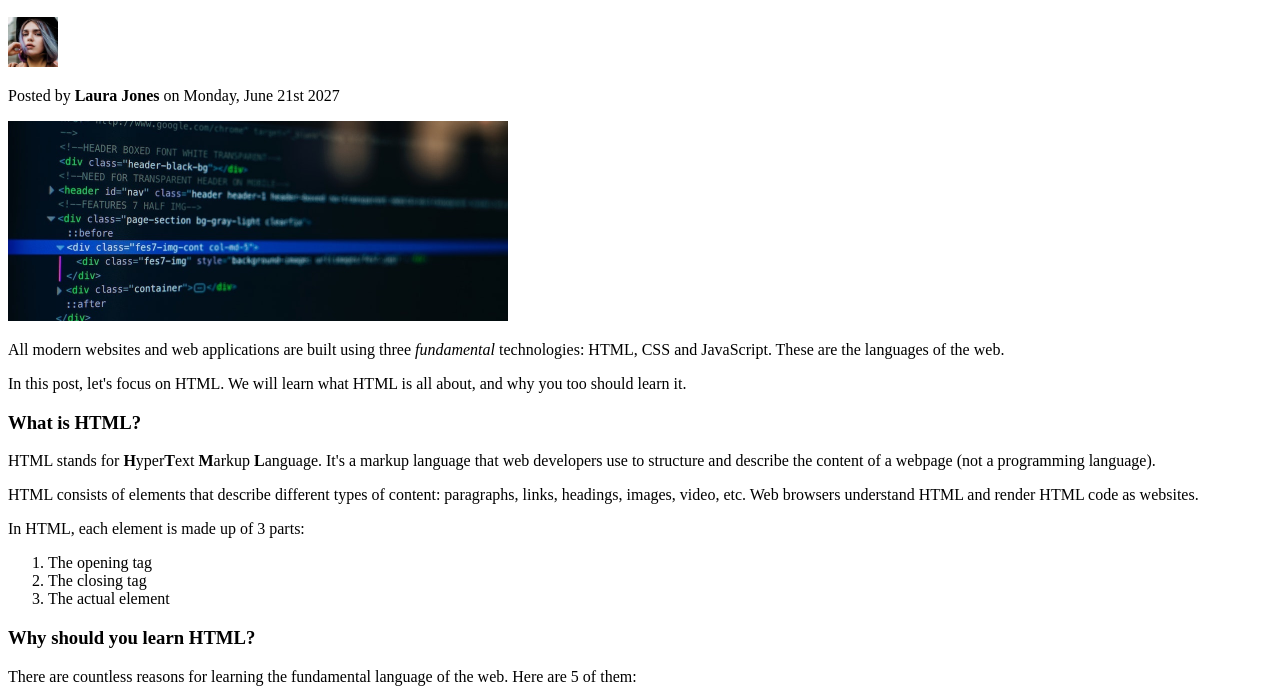
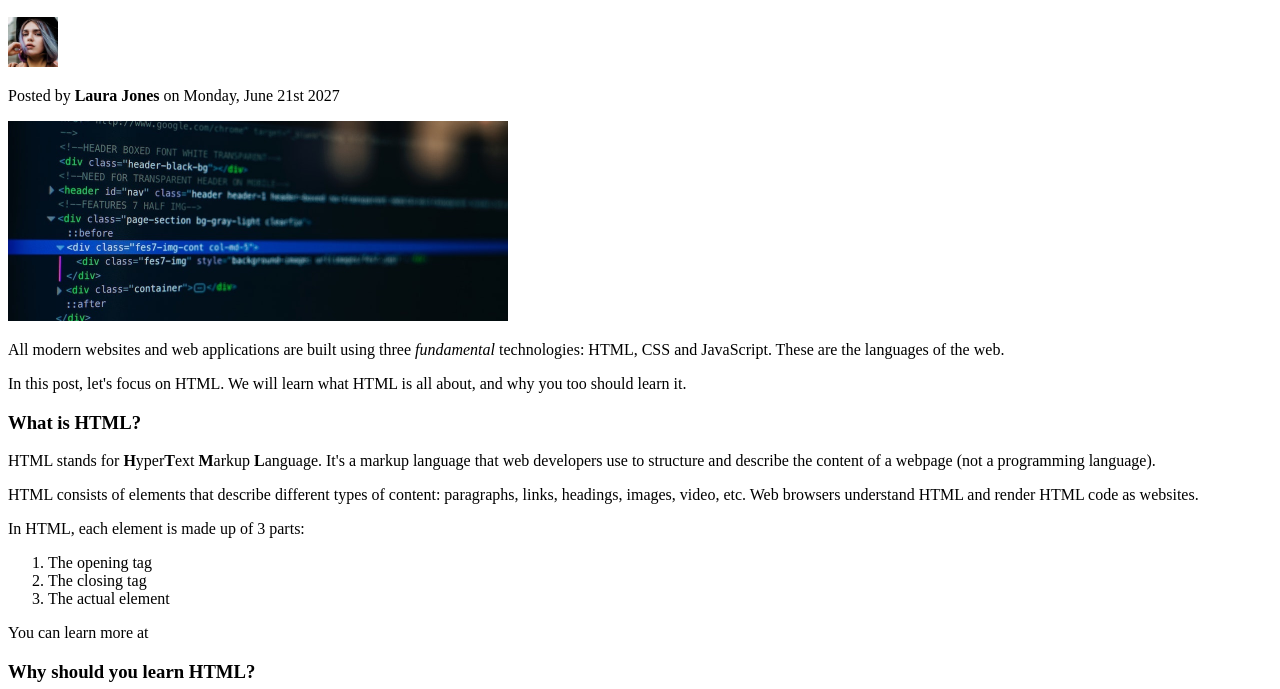
Before and after one commit to Kalki2706/HTML-CSS-With-Jonas, a plain HTML site: page HTML_Fundamentals/index.html in a window 1280 px wide. Shown: the part 111-800 px from the top of the page. Drawn offline with Linux system fonts and the light colour scheme.

Commit message:
initial commit

```diff
--- a/HTML_Fundamentals/index.html
+++ b/HTML_Fundamentals/index.html
@@ -71,6 +71,8 @@
       <li>The actual element</li>
     </ol>
 
+    <p>You can learn more at</p>
+
     <h3>Why should you learn HTML?</h3>
     <p>
       There are countless reasons for learning the fundamental language of the
```
